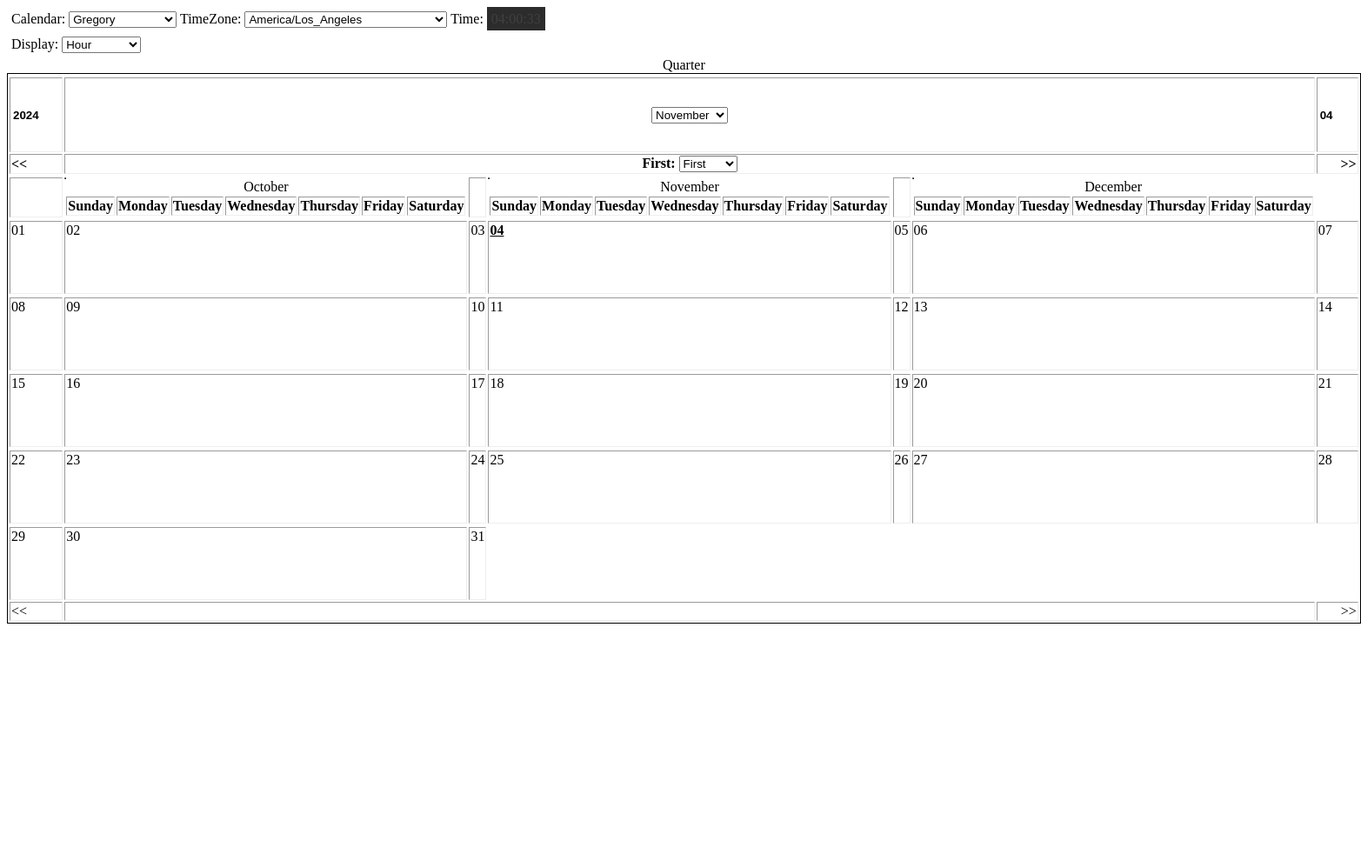
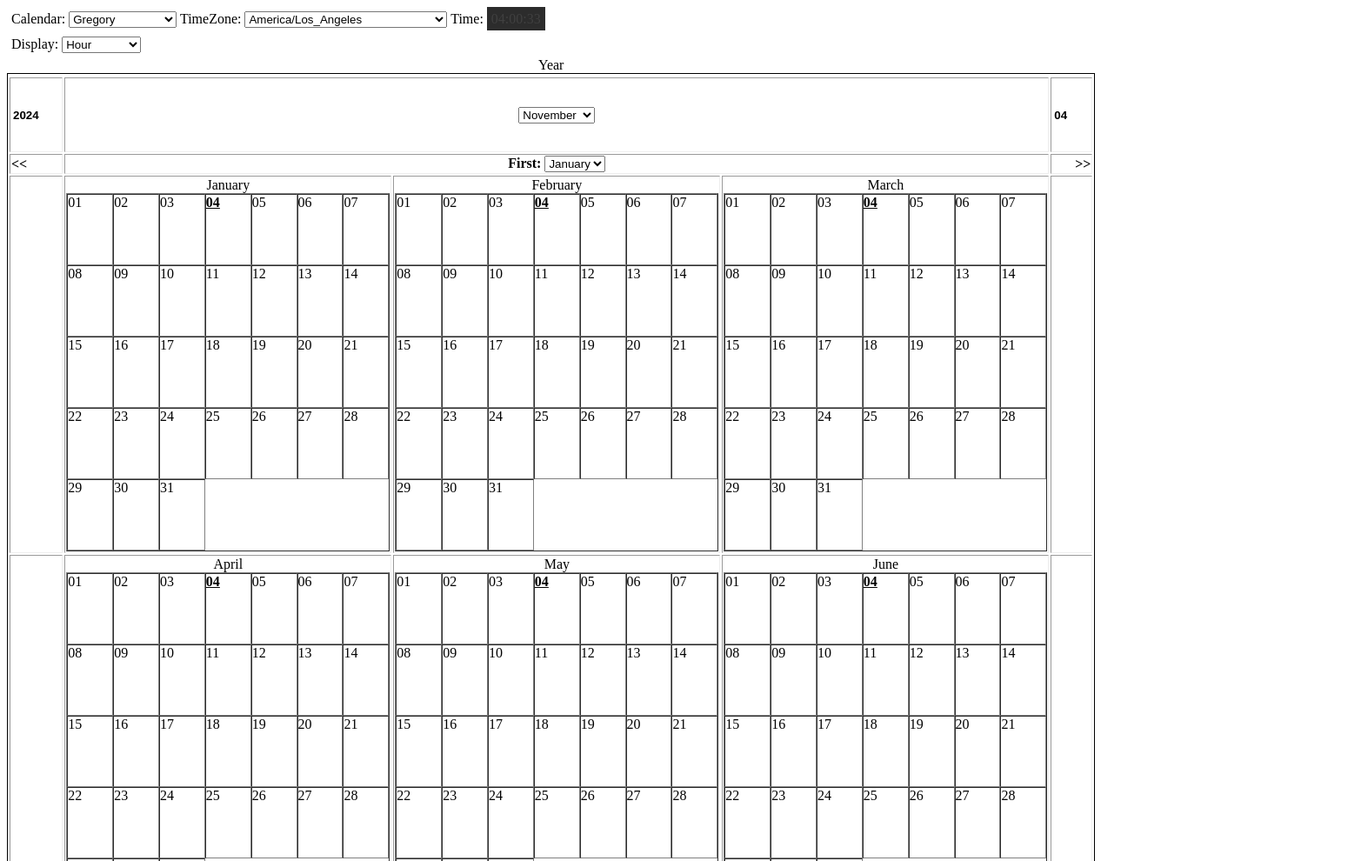
Before and after one commit to frogstarr78/calendar-ui, a plain HTML site: page index.html in a window 1280 px wide. Shown: the top 990 px of the page at 87% size, 1565 px wide, since content can reach past the window. Before the commit the page ends 800 px from the top, so only its background shows below. Drawn offline with Linux system fonts and the light colour scheme.

Commit message:
Fixed some of the calendars

```diff
--- a/index.html
+++ b/index.html
@@ -222,16 +222,17 @@
         }
      }
 
-     function buildCalendar(year, month, abbrev) {
+     function buildCalendar(parent, year, month, abbrev) {
+       parent ??= $('#ui .container');
        year ??= now.getFullYear();
        month ??= now.getMonth();
-       updateWDays($('#ui .container').find('.wdays'), abbrev);
+       updateWDays(parent.find('.wdays'), abbrev);
        let rowi = 1;
-       let row = $('#ui .container').append(`<tr class="row${rowi}">`)
+       let row = parent.append(`<tr class="row${rowi}">`)
        loopy(row, 1, 32, function (i) {
          row.append(`<td class="cell${i} day ${(i == now.getDate()) ? ' today' : '' }" data-year="${year}" data-month="${month}" data-date="${i}">${fmt(i)}</td>`);
          if ( i % 7 == 0 ) {
-           $('#ui .container').append(`<tr class="row${rowi++}">`);
+           parent.append(`<tr class="row${rowi++}">`);
          }
        });
      }
@@ -263,36 +264,35 @@
            cspan = 5;
            break;
          case 'quarter':
-           row = $('<tr class="months row1"></tr>')
+           row = $('<tr class="months row1"><td class="cell0"></td></tr>');
            months.filter((e, i) => quarterFromMonth(i) === quarterFromMonth(now.getMonth())).forEach(function (v, i) {
-             cell = row.append(`<td class="cell${i+1}">`);
+             cell = row.append(`<td class="cell${i++}">`);
              tbl  = cell.append('<table cellpadding="0" cellspacing="0" border>');
              tbl.append(`<caption>${v}</caption>`);
              tbl.append('<thead><tr class="wdays">');
              tbl.append('<tbody class="days">');
              tbl.append('<tfoot>');
            });
-           $('#ui .container').append(row)
+           row.append(`<td class="cell${months.length}">`);
+           $('#ui .container').append(row);
 
-           buildCalendar();
-           cspan = 5;
+           buildCalendar($('#ui .days'));
+           cspan = 6;
            break;
          case 'year':
-           loopy($('#ui .container'), 1, 5, (i) => `<tr class="quarter${quarterFromMonth(i)}"><td class="cell1"></td></tr>`);
+           loopy($('#ui .container'), 1, 5, (i) => `<tr class="row${i} quarter${i}"><td class="cell1"></td></tr>`);
+           let j
            months.forEach(function (v, i) {
-             cell = $(`#ui .quarter${quarterFromMonth(i)}`).append('<td class="cell2">');
-             tbl  = cell.append('<table cellpadding="0" cellspacing="0" border>');
-             tbl.append(`<caption>${v}</caption>`);
-             tbl.append('<thead><tr class="wdays">');
-             tbl.append('<tbody class="days">');
-             tbl.append('<tfoot>');
+             j = $(`#ui .quarter${quarterFromMonth(i)}`).find('td').length + 1;
+             $(`#ui .quarter${quarterFromMonth(i)}`).append(`<td class="cell${j}"><table cellpadding="0" cellspacing="0" border><caption>${v}</caption><thead><tr class="wdays"></tr></thead><tbody class="days"></tbody><tfoot></tfoot></table></td>`)
            });
            for ( let i = 1; i < 5; i++ ) {
-             $(`#ui .quarter${quarterFromMonth(i)}`).append('<td class="cell3"></td>');
+             j = $(`#ui .quarter${i}`).find('td').length + 1;
+             $(`#ui .quarter${i}`).append(`<td class="cell${j}">`);
            }
 
-           buildCalendar(null, null, true);
-           cspan = 7;
+           buildCalendar($('#ui .days'), null, null, true);
+           cspan = 3;
            break;
          default:
            alert(`Unknown display type: "${display}".`)
@@ -352,8 +352,8 @@
        //loadUI('week');
        //loadUI('work');
        //loadUI('month');
-       loadUI('quarter');
-       //loadUI('year');
+       //loadUI('quarter');
+       loadUI('year');
        $('#month').empty();
        months.forEach(function (v, i) {
          let sel = ( i == now.getMonth() ) ? ' selected="selected"' : '';
```
